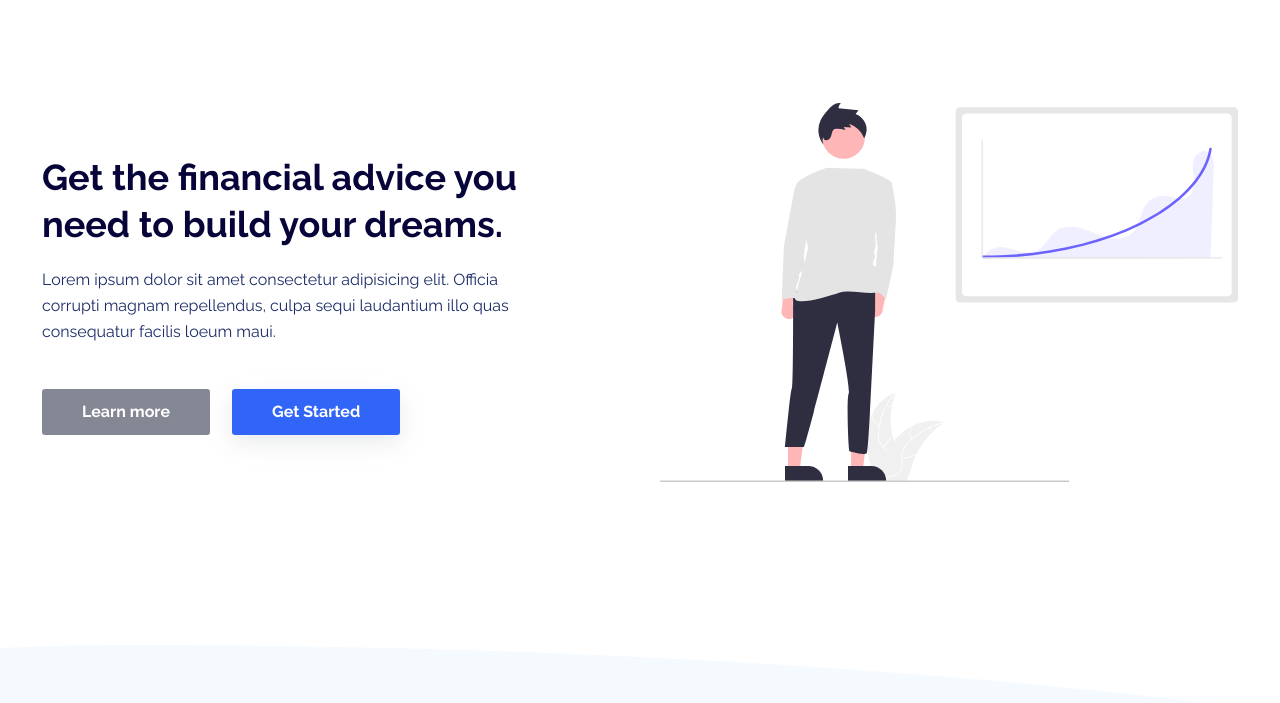
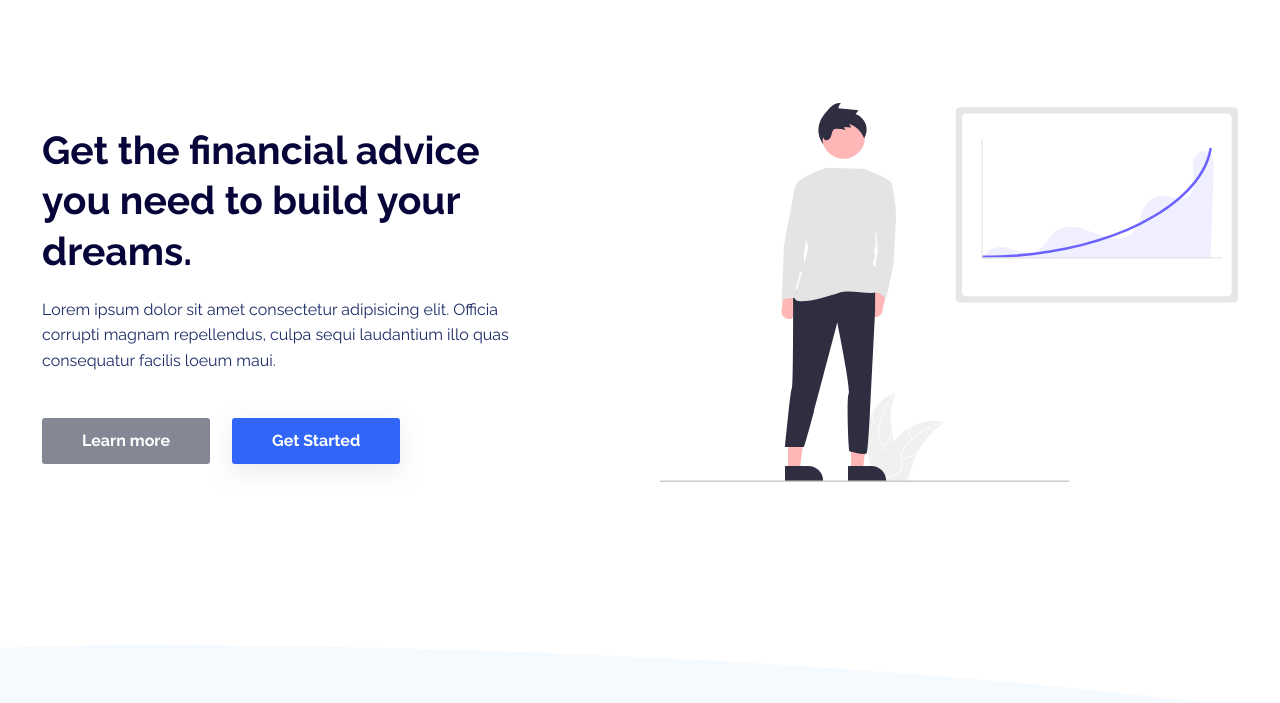
Before and after one commit to spirit-101/responsive-finance-website, a plain HTML site: page index.html in a window 1280 px wide. Shown: the part 97-800 px from the top of the page. Drawn offline with nearby package versions, Linux system fonts and the light colour scheme.

Commit message:
Updated general styling

```diff
--- a/sass/_general.scss
+++ b/sass/_general.scss
@@ -1,7 +1,7 @@
 // TYPOGRAPHY
 .heading {
   &__primary {
-    font-size: rem(36px);
+    font-size: rem(39px);
     line-height: 1.3;
     margin-bottom: rem(20px);
 
```
Also changed, not shown: css/main.css.
